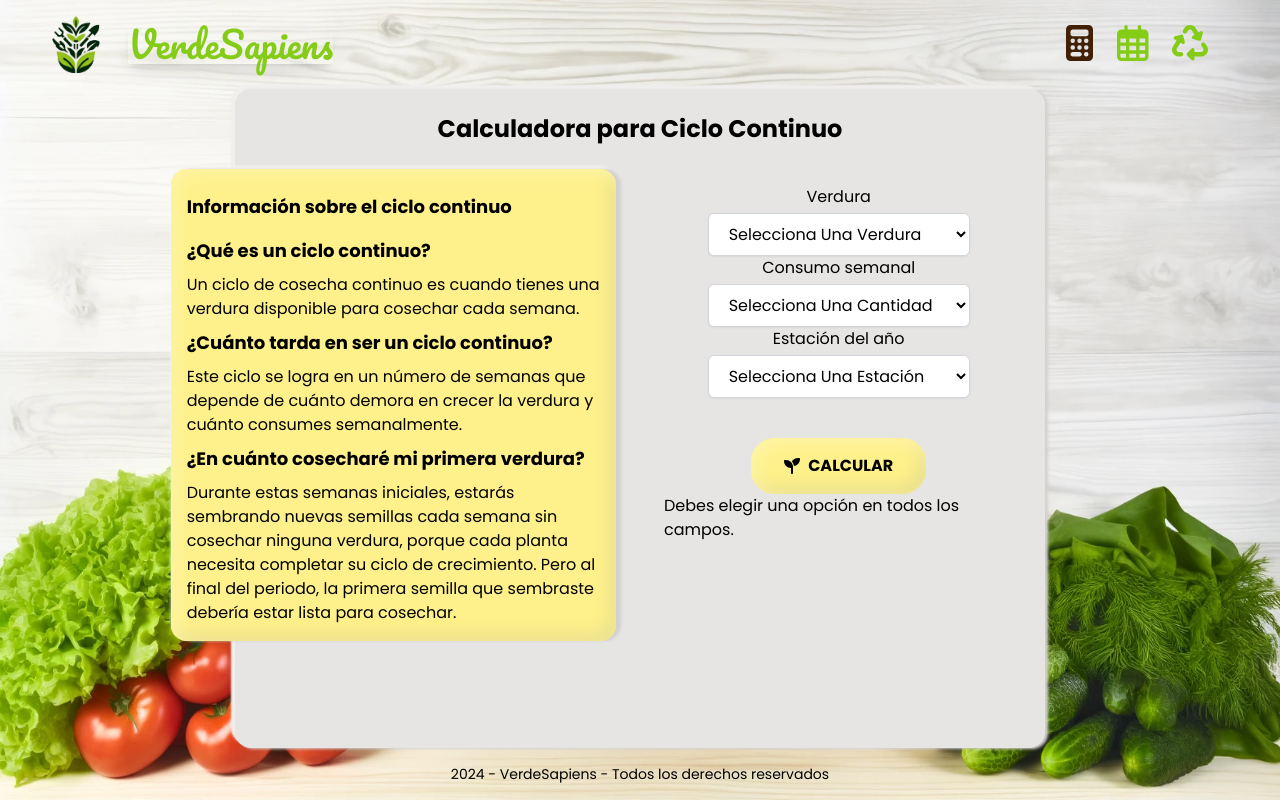
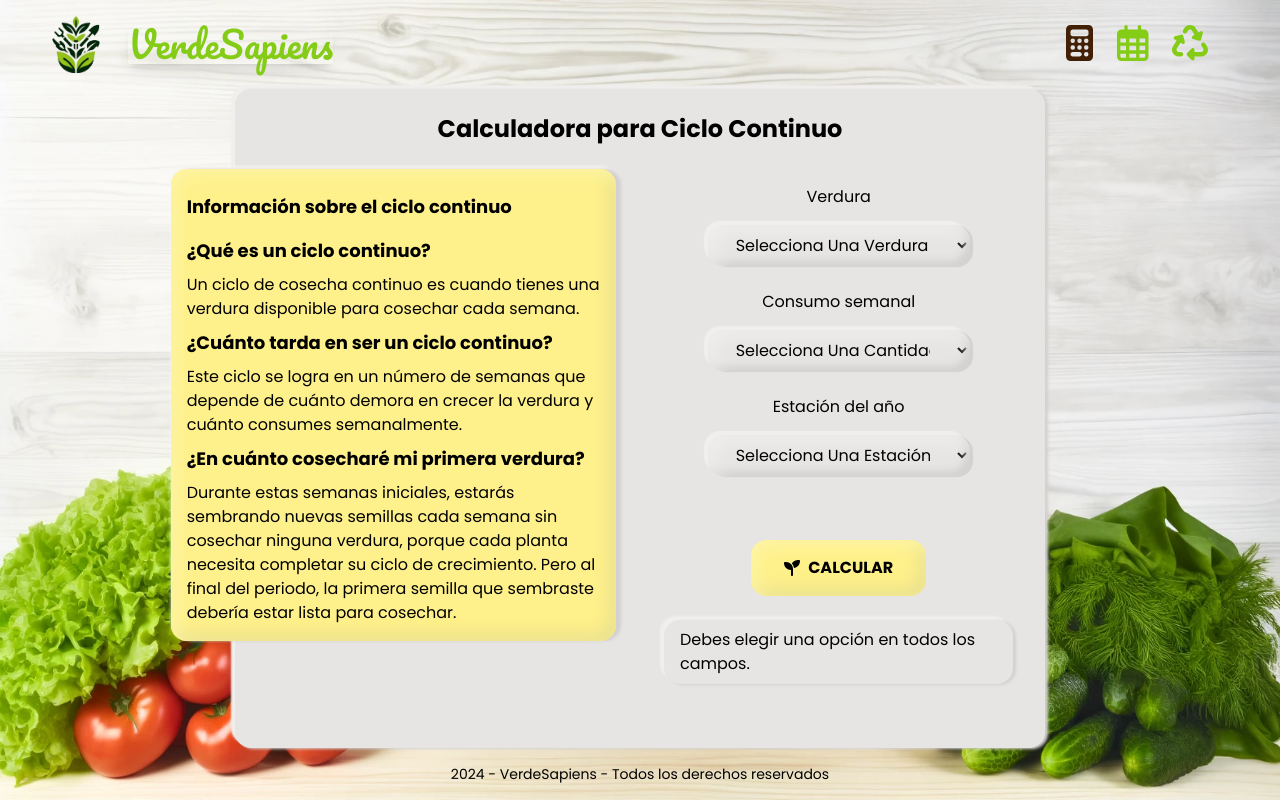
Before and after one commit to vnasp/verdesapiens-frontend-user, a Next.js app: page /calculadora in a window 1280 px wide. Both pictures are taken after a click on the button "CALCULAR". Built offline with nearby package versions, Linux system fonts and the light colour scheme.

Commit message:
Update styles

```diff
--- a/app/globals.css
+++ b/app/globals.css
@@ -36,14 +36,15 @@ h3 {
 }
 
 button {
-  @apply bg-yellow-200 font-bold border-0 rounded-3xl w-1/2 px-8 py-4 flex justify-center items-center uppercase;
-  box-shadow: inset 5.41px 5.41px 17px #FFF6A6, inset -5.41px -5.41px 17px #E5DC8D;
+  @apply bg-yellow-200 font-bold border-0 rounded-2xl w-1/2 px-8 py-4 flex justify-center items-center uppercase;
+  box-shadow: inset 5.41px 5.41px 17px #fff6a6,
+    inset -5.41px -5.41px 17px #e5dc8d;
 }
 
 .swiper-button-next,
 .swiper-button-prev {
   @apply text-yellow-950 !important;
-  @apply bg-warmGray-200 p-8 rounded-3xl;
+  @apply bg-warmGray-200 p-8 rounded-2xl;
   box-shadow: inset 5.41px 5.41px 17px #f1efee, inset -3px -3px 10px #c3c1c0;
 }
 
@@ -51,11 +52,19 @@ button {
   box-shadow: 3px 1px 3px #d3d1d0, -4px -4px 2px #f1efee;
 }
 .box__shadow-md {
-  box-shadow: inset 5.41px 5.41px 17px #FFF6A6,
-  inset -5.41px -5.41px 17px #E5DC8D,
-  5px 0px 3px #d3d1d0,
-  0px -3px 3px #f7f5f2;
+  box-shadow: inset 5.41px 5.41px 17px #fff6a6,
+    inset -5.41px -5.41px 17px #e5dc8d,
+    5px 0px 3px #d3d1d0,
+    0px -3px 3px #f7f5f2;
 }
 .form__input {
-  @apply block w-3/4 px-4 py-2 mt-1 border border-gray-300 rounded-md shadow-sm bg-white focus:outline-none focus:ring-2 focus:ring-yellow-500 focus:border-yellow-500 capitalize
+  @apply  w-3/4 px-6 py-2 mt-4 mb-6 rounded-2xl bg-warmGray-200 capitalize;
+  box-shadow: inset 5.41px 5.41px 17px #f1efee, inset -3px -3px 10px #c3c1c0,
+  3px 1px 1px #d3d1d0, -4px -4px 1px #f1efee;
+
 }
+
+.alert {
+  @apply bg-warmGray-200 px-4 py-2 mt-6 rounded-2xl;
+  box-shadow: 3px 1px 3px #d3d1d0, -4px -4px 2px #f1efee;
+}
```
